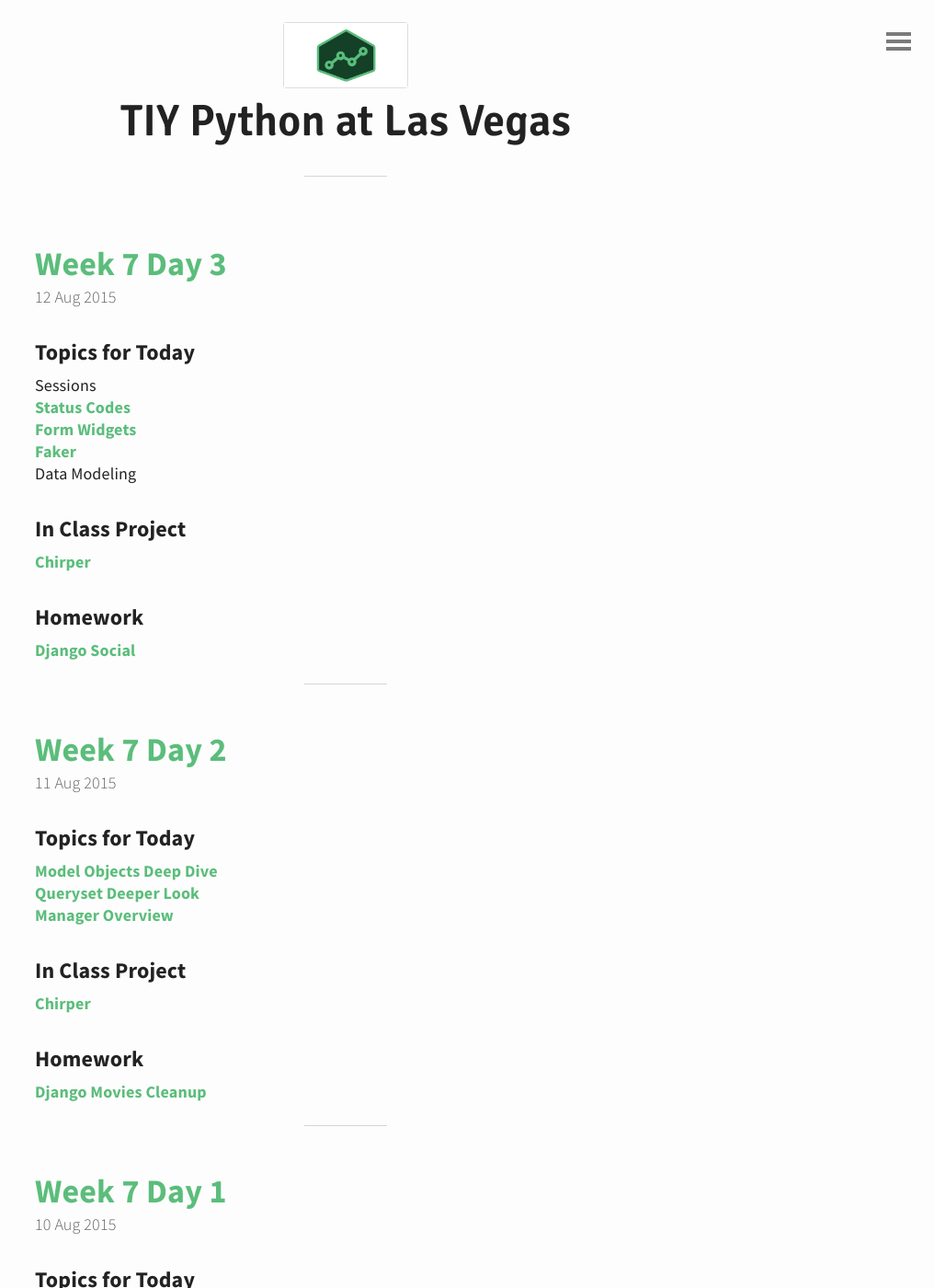
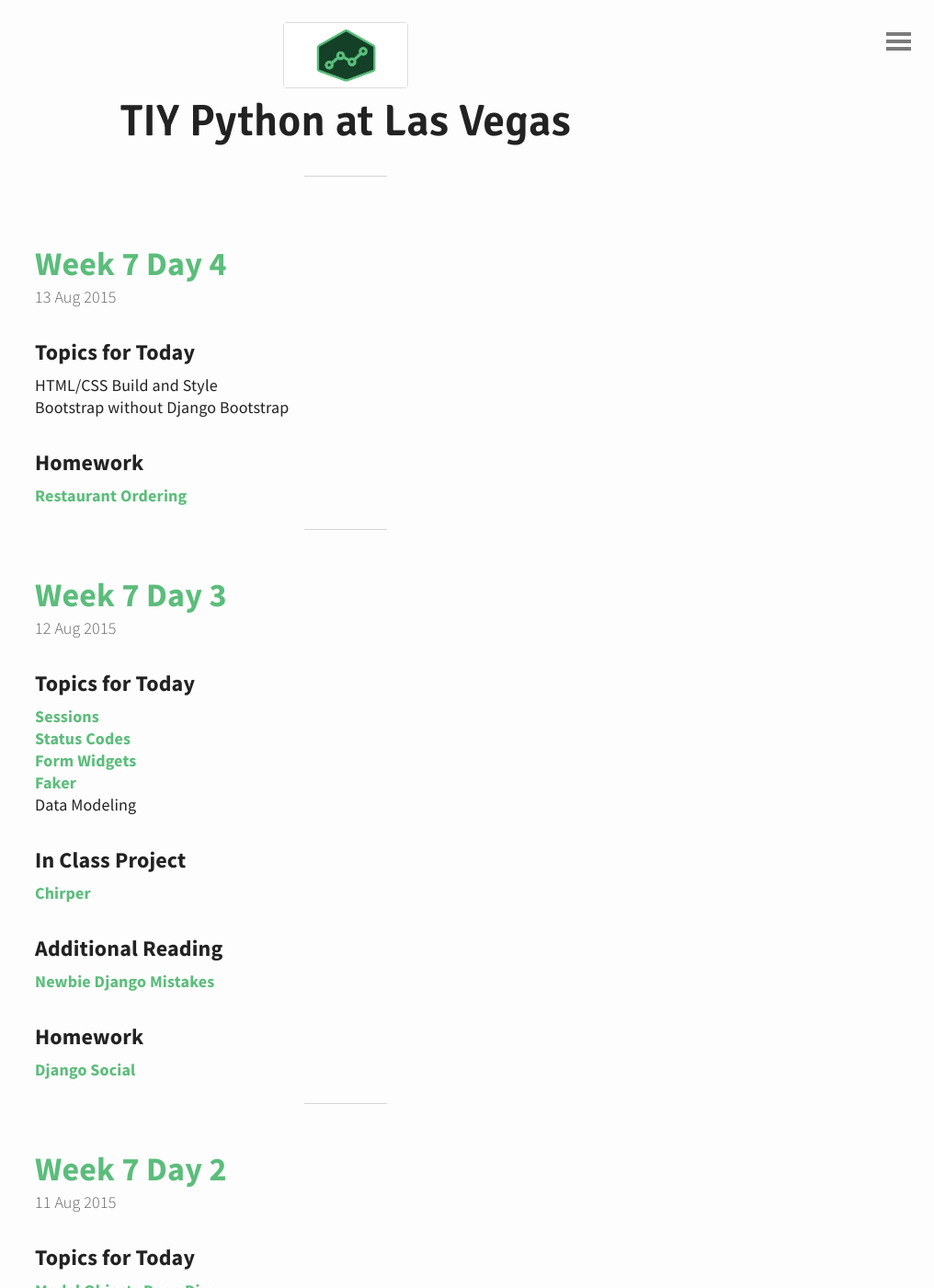
Before and after one commit to tiy-lv-python-2015-06/tiy-lv-python-2015-06.github.io, a Jekyll site: the page built from index.html, in a window 1280 px wide and 1400 px high. Shown: the whole window at 92% size, without its empty margins (264-1280 px from the left). Built offline with Jekyll 4.4.1, drawn with Linux system fonts in a browser that asks for light colours; the list of posts is cut into pages by our own code; some of the changed text lies outside the part shown.

Commit message:
Adding w7d4 and updating previous

```diff
--- a/_posts/2015-08-12-Week-7-Day-3.md
+++ b/_posts/2015-08-12-Week-7-Day-3.md
@@ -3,7 +3,7 @@ title: Week 7 Day 3
 ---
 
 ### Topics for Today
-* Sessions
+* [Sessions](https://docs.djangoproject.com/en/1.8/topics/http/sessions/)
 * [Status Codes](http://www.restapitutorial.com/httpstatuscodes.html)
 * [Form Widgets](https://docs.djangoproject.com/en/1.8/ref/forms/widgets/)
 * [Faker](https://github.com/joke2k/faker)
@@ -12,5 +12,8 @@ title: Week 7 Day 3
 ### In Class Project
 [Chirper](https://github.com/tiy-lv-python-2015-06/chirper/tree/w7d3)
 
+### Additional Reading
+[Newbie Django Mistakes](https://code.djangoproject.com/wiki/NewbieMistakes)
+
 ### Homework
 * [Django Social](https://github.com/tiy-lv-python-2015-06/django-social)
--- /dev/null
+++ b/_posts/2015-08-13-Week-7-Day-4.md
@@ -0,0 +1,10 @@
+---
+title: Week 7 Day 4
+---
+
+### Topics for Today
+* HTML/CSS Build and Style
+* Bootstrap without Django Bootstrap
+
+### Homework
+[Restaurant Ordering](https://github.com/tiy-lv-python-2015-06/Restaurant)
```
